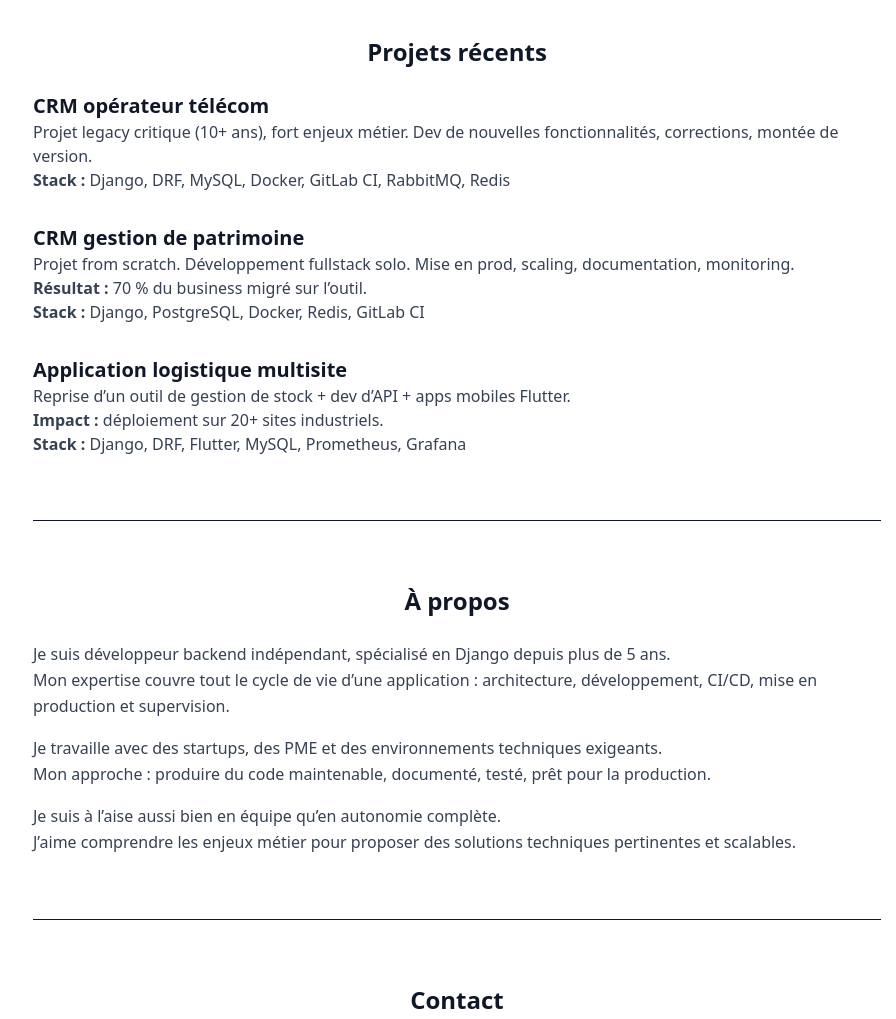
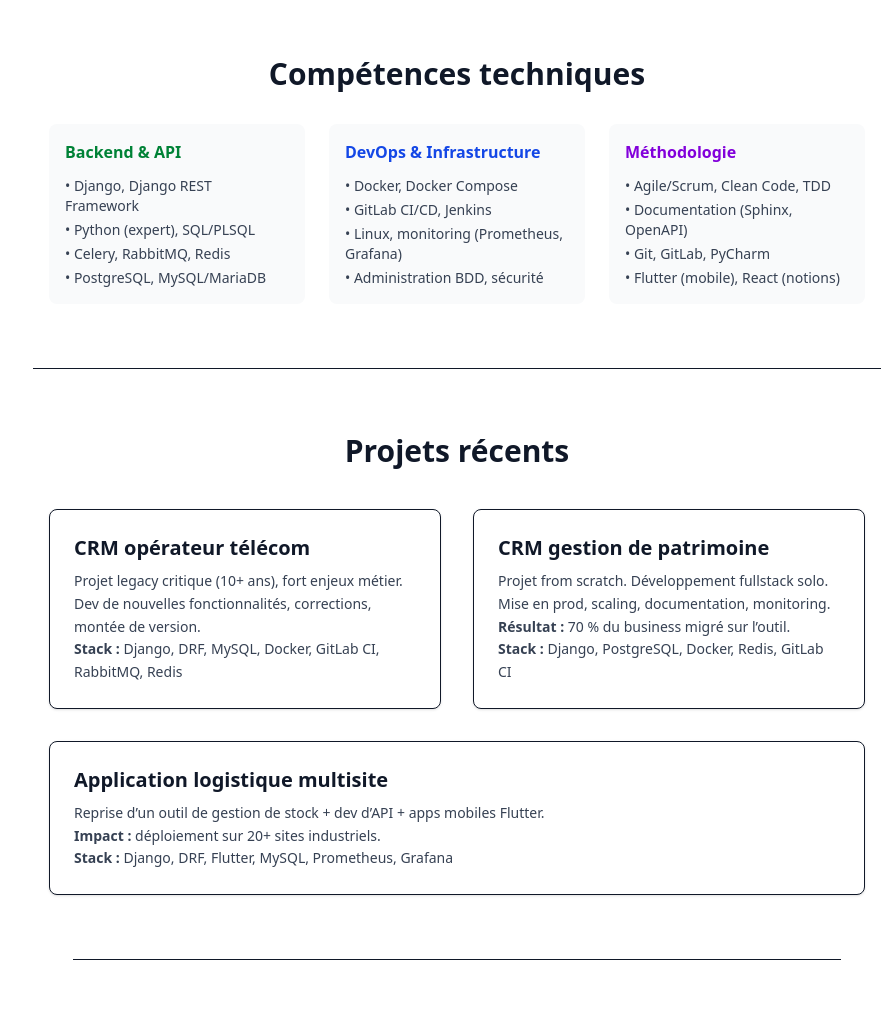
Before and after one commit to Alexandre-petitjean/portfolio, an Astro site: page / in a window 1280 px wide. Shown: the part 840-1859 px from the top of the page, without its empty margins (183-1079 px from the left). Built offline with nearby package versions, Linux system fonts and the light colour scheme; Astro itself is replaced by a stand-in of ours.

Commit message:
Refactor index.astro layout and enhance content presentation

```diff
--- a/src/pages/index.astro
+++ b/src/pages/index.astro
@@ -3,24 +3,23 @@ import BaseLayout from "../layouts/BaseLayout.astro";
 ---
 
 <BaseLayout>
-	<section class="py-16 text-center">
-		<h1 class="text-3xl md:text-5xl font-bold mb-4">
+    <section class="py-16 text-center bg-white max-w-4xl mx-auto px-4">
+        <h1 class="text-4xl md:text-5xl font-extrabold mb-6 tracking-tight">
             Expert Django &amp; DevOps
         </h1>
-		<p class="text-lg text-gray-600 mb-6">
+        <p class="text-lg text-gray-600 mb-8">
             Développeur backend indépendant, je conçois, développe et maintiens des
             applications critiques prêtes pour la production.
         </p>
         <a
                 href="mailto:petitjean.alexandre.pro@gmail.com"
-			class="inline-block bg-green-600 hover:bg-green-700 text-white font-semibold py-2 px-4 rounded shadow"
+                class="inline-block bg-green-600 hover:bg-green-700 text-white font-semibold py-2 px-6 rounded shadow"
         >
             📬 Discutons de votre projet
         </a>
     </section>
-
-	<section id="offers" class="py-16 border-t">
-		<h2 class="text-2xl font-bold mb-6 text-center">Ce que je propose</h2>
+    <section id="offers" class="py-16 border-t bg-gray-50 max-w-3xl mx-auto px-4">
+        <h2 class="text-3xl font-bold mb-6 text-center">Ce que je propose</h2>
         <ul class="list-disc space-y-2 text-gray-700 pl-6">
             <li>🔧 Développeur backend Django senior</li>
             <li>🧠 Consultant technique (architecture, clean code, dette technique)</li>
@@ -29,49 +28,81 @@ import BaseLayout from "../layouts/BaseLayout.astro";
         </ul>
         <p class="text-gray-700 leading-relaxed mt-4">
             Je peux travailler seul ou en collaboration avec vos équipes existantes.<br/>
-			Mon objectif est toujours le même : livrer du code robuste, compréhensible, bien intégré dans vos processus métier et technique.
+            Mon objectif est toujours le même : livrer du code robuste, compréhensible, bien intégré dans vos processus
+            métier et technique.
         </p>
     </section>
-
-	<section id="projets" class="py-16 border-t">
-		<h2 class="text-2xl font-bold mb-6 text-center">Projets récents</h2>
-		<div class="space-y-8">
-			<div>
-				<h3 class="text-xl font-semibold">CRM opérateur télécom</h3>
-				<p class="text-gray-700">
+    <section id="skills" class="py-16 border-t bg-white max-w-4xl mx-auto px-4">
+        <h2 class="text-3xl font-bold mb-8 text-center">Compétences techniques</h2>
+        <div class="grid md:grid-cols-2 lg:grid-cols-3 gap-6">
+            <div class="bg-gray-50 p-4 rounded-lg">
+                <h3 class="font-semibold text-green-700 mb-3">Backend & API</h3>
+                <ul class="text-sm text-gray-700 space-y-1">
+                    <li>• Django, Django REST Framework</li>
+                    <li>• Python (expert), SQL/PLSQL</li>
+                    <li>• Celery, RabbitMQ, Redis</li>
+                    <li>• PostgreSQL, MySQL/MariaDB</li>
+                </ul>
+            </div>
+            <div class="bg-gray-50 p-4 rounded-lg">
+                <h3 class="font-semibold text-blue-700 mb-3">DevOps & Infrastructure</h3>
+                <ul class="text-sm text-gray-700 space-y-1">
+                    <li>• Docker, Docker Compose</li>
+                    <li>• GitLab CI/CD, Jenkins</li>
+                    <li>• Linux, monitoring (Prometheus, Grafana)</li>
+                    <li>• Administration BDD, sécurité</li>
+                </ul>
+            </div>
+            <div class="bg-gray-50 p-4 rounded-lg">
+                <h3 class="font-semibold text-purple-700 mb-3">Méthodologie</h3>
+                <ul class="text-sm text-gray-700 space-y-1">
+                    <li>• Agile/Scrum, Clean Code, TDD</li>
+                    <li>• Documentation (Sphinx, OpenAPI)</li>
+                    <li>• Git, GitLab, PyCharm</li>
+                    <li>• Flutter (mobile), React (notions)</li>
+                </ul>
+            </div>
+        </div>
+    </section>
+    <section id="projets" class="py-16 border-t max-w-5xl mx-auto px-4">
+        <h2 class="text-3xl font-bold mb-10 text-center">Projets récents</h2>
+        <div class="grid md:grid-cols-2 gap-8">
+            <div class="bg-white p-6 rounded-lg shadow-sm border">
+                <h3 class="text-xl font-semibold mb-2">CRM opérateur télécom</h3>
+                <p class="text-gray-700 text-sm leading-relaxed">
                     Projet legacy critique (10+ ans), fort enjeux métier. Dev de nouvelles
-					fonctionnalités, corrections, montée de version.<br />
+                    fonctionnalités, corrections, montée de version.<br/>
                     <strong>Stack :</strong> Django, DRF, MySQL, Docker, GitLab CI,
                     RabbitMQ, Redis
                 </p>
             </div>
-			<div>
-				<h3 class="text-xl font-semibold">CRM gestion de patrimoine</h3>
-				<p class="text-gray-700">
+            <div class="bg-white p-6 rounded-lg shadow-sm border">
+                <h3 class="text-xl font-semibold mb-2">CRM gestion de patrimoine</h3>
+                <p class="text-gray-700 text-sm leading-relaxed">
                     Projet from scratch. Développement fullstack solo. Mise en prod,
-					scaling, documentation, monitoring.<br />
-					<strong>Résultat :</strong> 70&nbsp;% du business migré sur l’outil.<br />
+                    scaling, documentation, monitoring.<br/>
+                    <strong>Résultat :</strong> 70&nbsp;% du business migré sur l’outil.<br/>
                     <strong>Stack :</strong> Django, PostgreSQL, Docker, Redis, GitLab CI
                 </p>
             </div>
-			<div>
-				<h3 class="text-xl font-semibold">Application logistique multisite</h3>
-				<p class="text-gray-700">
+            <div class="bg-white p-6 rounded-lg shadow-sm border md:col-span-2">
+                <h3 class="text-xl font-semibold mb-2">Application logistique multisite</h3>
+                <p class="text-gray-700 text-sm leading-relaxed">
                     Reprise d’un outil de gestion de stock + dev d’API + apps mobiles
-					Flutter.<br />
-					<strong>Impact :</strong> déploiement sur 20+ sites industriels.<br />
+                    Flutter.<br/>
+                    <strong>Impact :</strong> déploiement sur 20+ sites industriels.<br/>
                     <strong>Stack :</strong> Django, DRF, Flutter, MySQL, Prometheus,
                     Grafana
                 </p>
             </div>
         </div>
     </section>
-
-	<section id="about" class="py-16 border-t">
-		<h2 class="text-2xl font-bold mb-6 text-center">À propos</h2>
+    <section id="about" class="py-16 border-t max-w-3xl mx-auto px-4">
+        <h2 class="text-3xl font-bold mb-6 text-center">À propos</h2>
         <p class="text-gray-700 leading-relaxed mb-4">
             Je suis développeur backend indépendant, spécialisé en Django depuis plus de 5 ans.<br/>
-			Mon expertise couvre tout le cycle de vie d’une application : architecture, développement, CI/CD, mise en production et supervision.
+            Mon expertise couvre tout le cycle de vie d’une application : architecture, développement, CI/CD, mise en
+            production et supervision.
         </p>
         <p class="text-gray-700 leading-relaxed mb-4">
             Je travaille avec des startups, des PME et des environnements techniques exigeants.<br/>
@@ -82,16 +113,15 @@ import BaseLayout from "../layouts/BaseLayout.astro";
             J’aime comprendre les enjeux métier pour proposer des solutions techniques pertinentes et scalables.
         </p>
     </section>
-
-	<section id="contact" class="py-16 border-t text-center">
-		<h2 class="text-2xl font-bold mb-4">Contact</h2>
+    <section id="contact" class="py-16 border-t text-center bg-white px-4">
+        <h2 class="text-3xl font-bold mb-4">Contact</h2>
         <p class="text-gray-700 mb-4">
             Disponible pour de nouvelles missions freelance ou en régie. Je vous
             répondrai sous 24h.
         </p>
         <a
                 href="mailto:petitjean.alexandre.pro@gmail.com"
-			class="inline-block bg-green-600 hover:bg-green-700 text-white font-semibold py-2 px-4 rounded shadow"
+                class="inline-block bg-green-600 hover:bg-green-700 text-white font-semibold py-2 px-6 rounded shadow"
         >
             📬 Me contacter
         </a>
```
Lines whose indentation alone changed are shown as unchanged.
